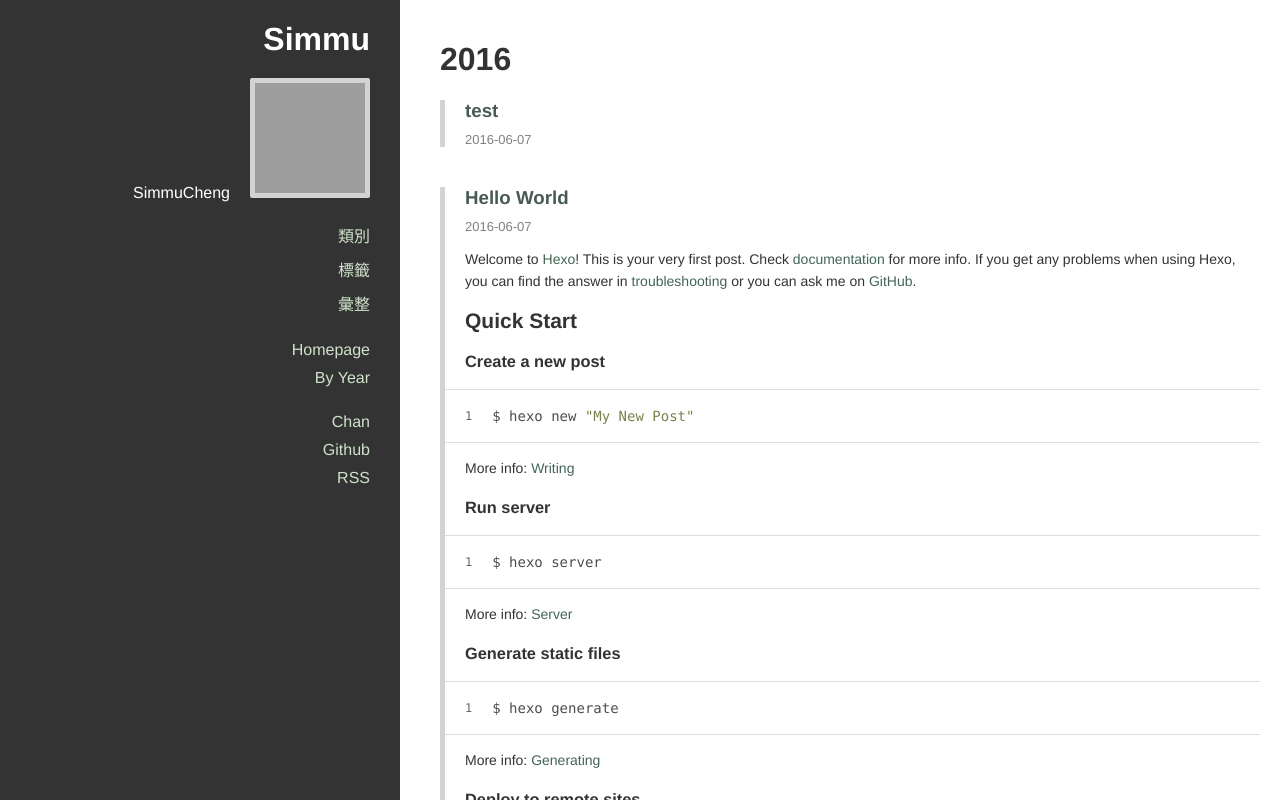
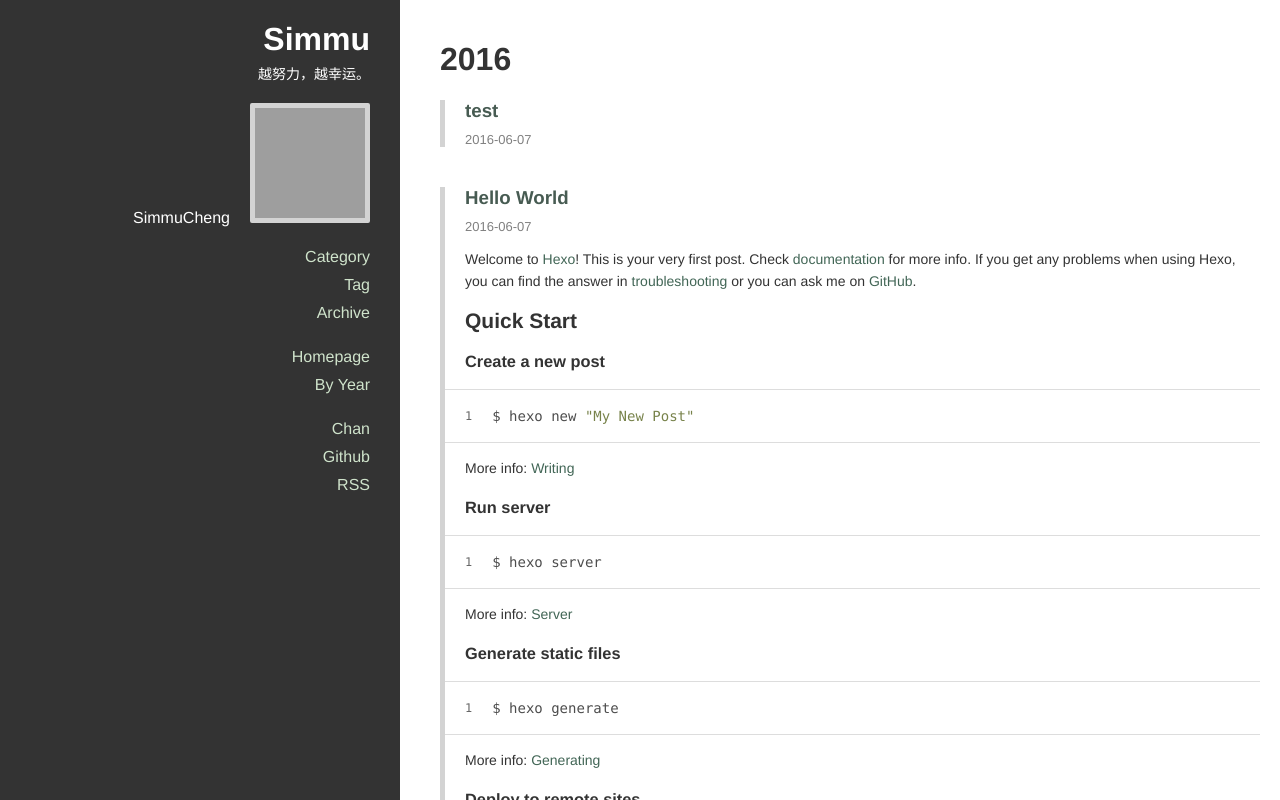
Before and after one commit to simmucheng/xiammu.github.io, a plain HTML site: page 归档/index.html in a window 1280 px wide. Drawn offline with nearby package versions, Linux system fonts and the light colour scheme; grey boxes are pictures that could not be loaded.

Commit message:
Site updated: 2016-06-07 14:44:52

```diff
--- a/archives/2016/index.html
+++ b/归档/index.html
@@ -8,14 +8,14 @@
 
 <title>
 
-    彙整: 2016
+    Archive
 
 </title>
 
 <meta name="description">
 <meta property="og:type" content="website">
 <meta property="og:title" content="Simmu">
-<meta property="og:url" content="http://xiammu.github.io/archives/2016/index.html">
+<meta property="og:url" content="http://xiammu.github.io/归档/index.html">
 <meta property="og:site_name" content="Simmu">
 <meta property="og:description">
 <meta name="twitter:card" content="summary">
@@ -58,6 +58,10 @@
   <div class="header">
     <h1 class="title"><a href="/">Simmu</a></h1>
 
+      <p class="subtitle">
+        越努力，越幸运。
+      </p>
+
     <div class="info">
       <div class="content">
 
@@ -81,22 +85,22 @@
 
 
               <li class="category-list-container">
-                <a href="javascript:;">類別</a>
+                <a href="javascript:;">Category</a>
 
               </li>
 
 
 
               <li class="tag-list-container">
-                <a href="javascript:;">標籤</a>
+                <a href="javascript:;">Tag</a>
 
               </li>
 
 
 
               <li class="archive-list-container">
-                <a href="javascript:;">彙整</a>
-                <ul class="archive-list"><li class="archive-list-item"><a class="archive-list-link" href="/archives/2016/">2016</a><span class="archive-list-count">2</span></li></ul>
+                <a href="javascript:;">Archive</a>
+                <ul class="archive-list"><li class="archive-list-item"><a class="archive-list-link" href="/归档/2016/">2016</a><span class="archive-list-count">2</span></li></ul>
               </li>
 
 
```
Also changed, not shown: 2016/06/07/hello-world/index.html (+10 -6 lines), 2016/06/07/test/index.html (+10 -6 lines), index.html (+8 -4 lines), 归档/2016/06/index.html (renamed from archives/index.html, +10 -6 lines), 归档/2016/index.html (renamed from archives/2016/06/index.html, +10 -6 lines).
